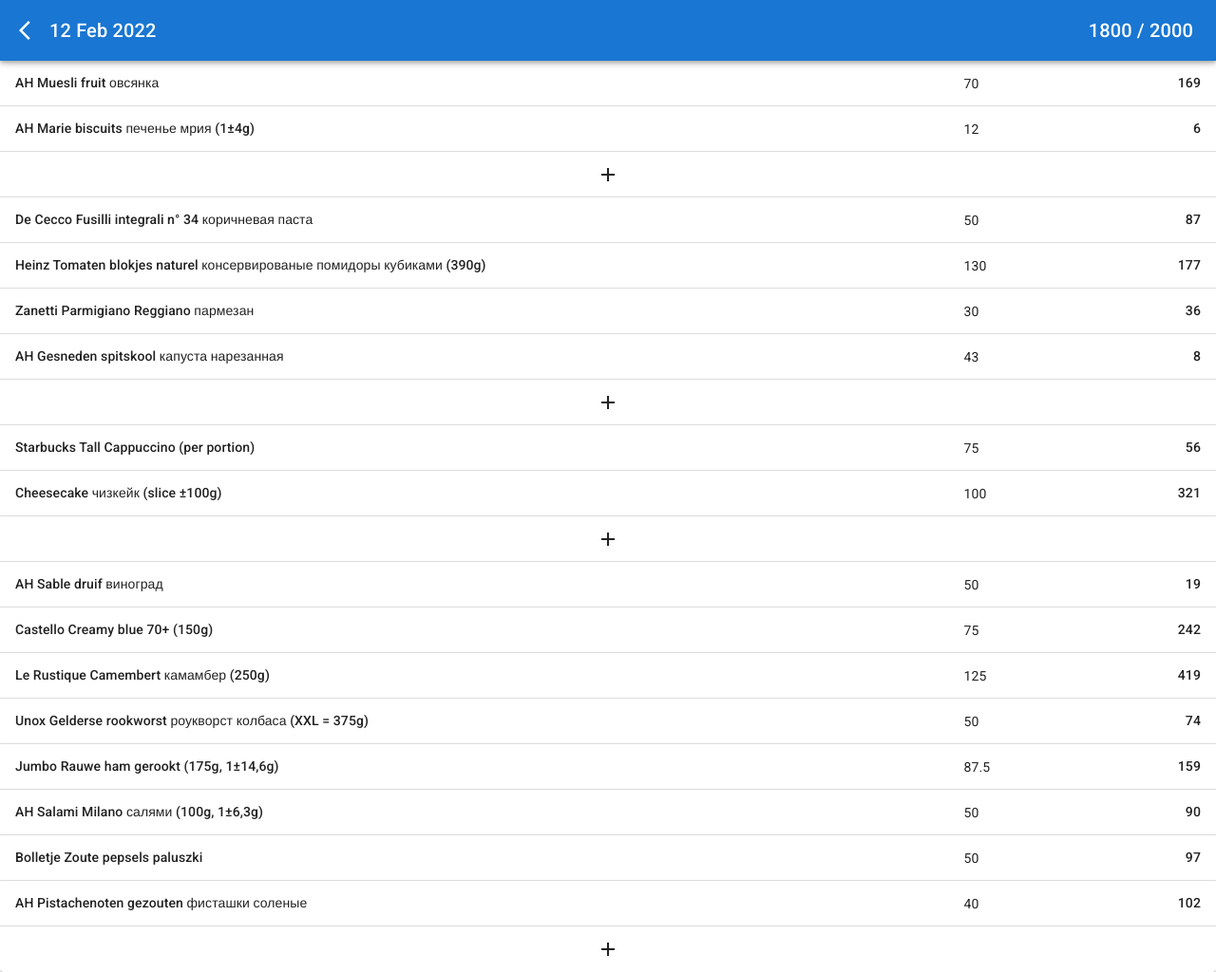
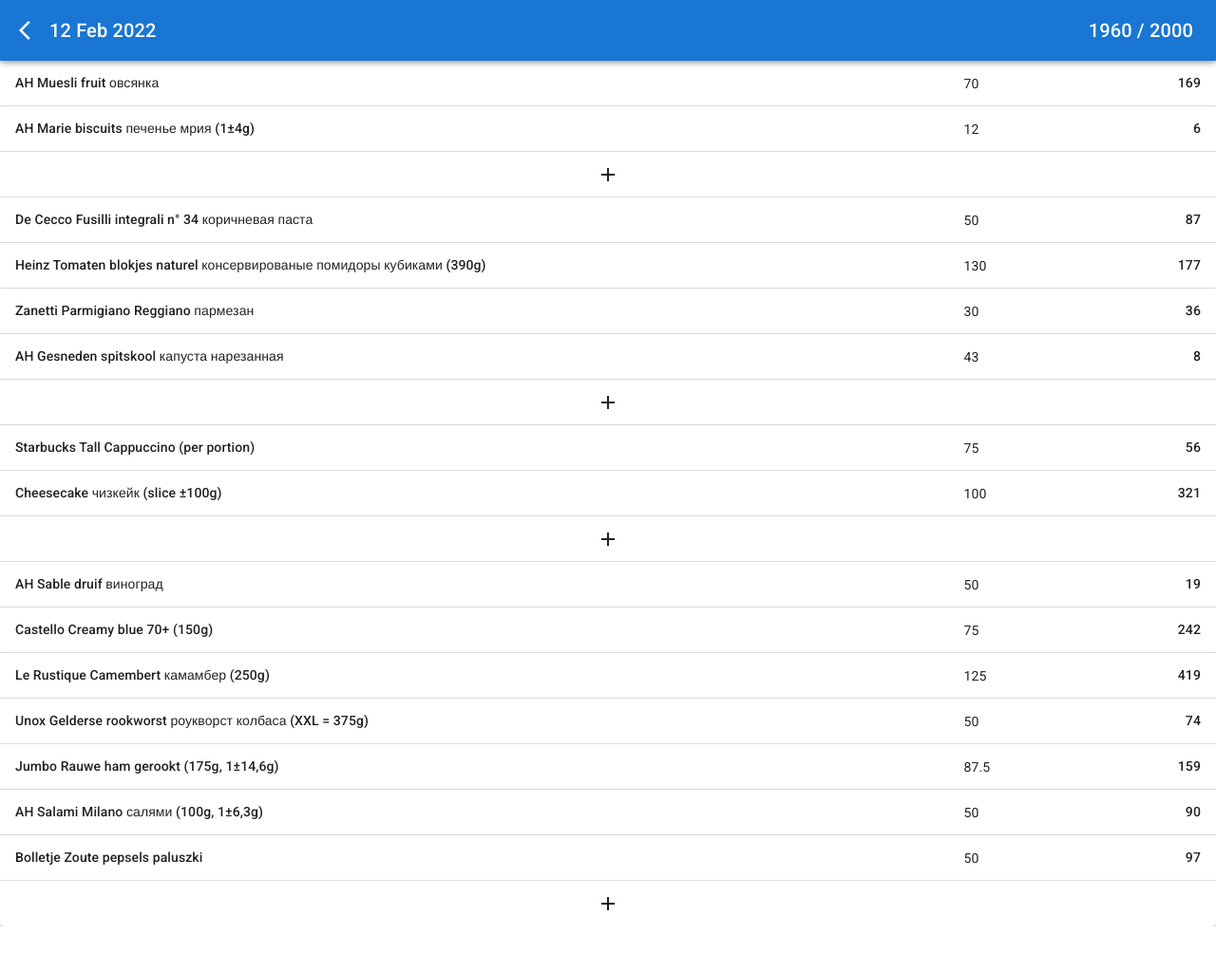
Before and after one commit to motrhelp/calories, a React (Create React App) app: page / in a window 1280 px wide. Shown: the whole page at 95% size. After the commit the page ends 976 px from the top, so only its background shows below. Built offline with nearby package versions, Linux system fonts and the light colour scheme; a web font is replaced by a local one.

Commit message:
Sum up total calories

```diff
--- a/src/components/Demo.jsx
+++ b/src/components/Demo.jsx
@@ -101,11 +101,6 @@
             title: "Bolletje Zoute pepsels paluszki",
             amount: 50,
             calories: 193
-        }, ,
-        {
-            title: "AH Pistachenoten gezouten фисташки соленые",
-            amount: 40,
-            calories: 255.6
         },
         {
             disabled: true
@@ -148,6 +143,18 @@
         return diff < 10000;
     }
 
+    const calculateCalories = (amount, calories) => {
+        if (calories && amount) {
+            return Math.round(amount / 100 * calories)
+        } else {
+            return 0;
+        }
+    }
+
+    const calculateTotalCalories = () => {
+        return records.reduce((acc, record) => acc + calculateCalories(record.amount, record.calories), 0);
+    }
+
     return (
         <Box sx={{ width: '100%' }}>
             <AppBar position='sticky'>
@@ -163,8 +170,12 @@
                     }}>
                         12 Feb 2022
                     </Typography>
-                    <Typography variant="h6">
-                        1800 / 2000
+                    <Typography variant="h6" >
+                        {
+                            // Sum of all calories
+                            records ? calculateTotalCalories() : 0
+                        }
+                        &nbsp;/ 2000
                     </Typography>
                 </Toolbar>
             </AppBar>
```
